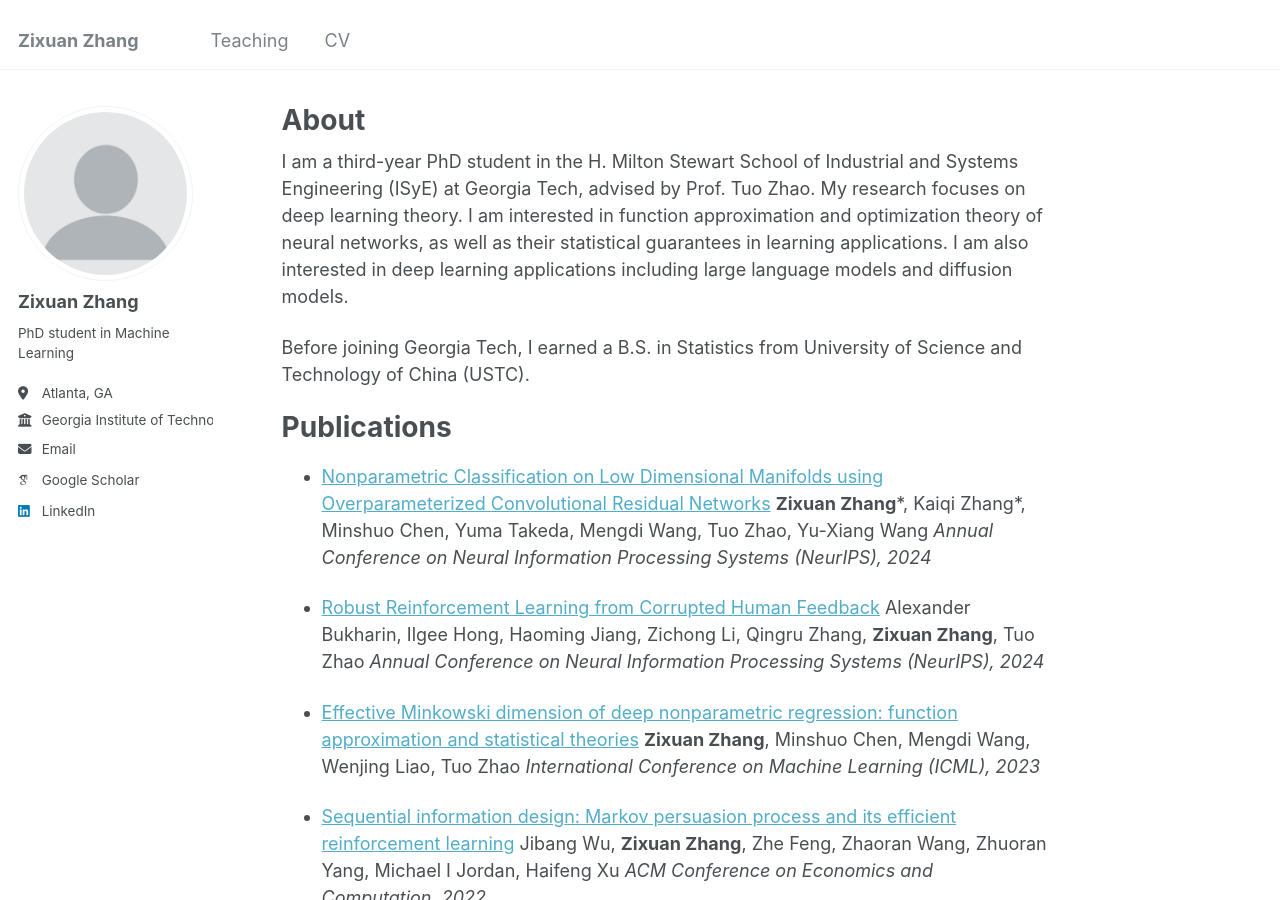
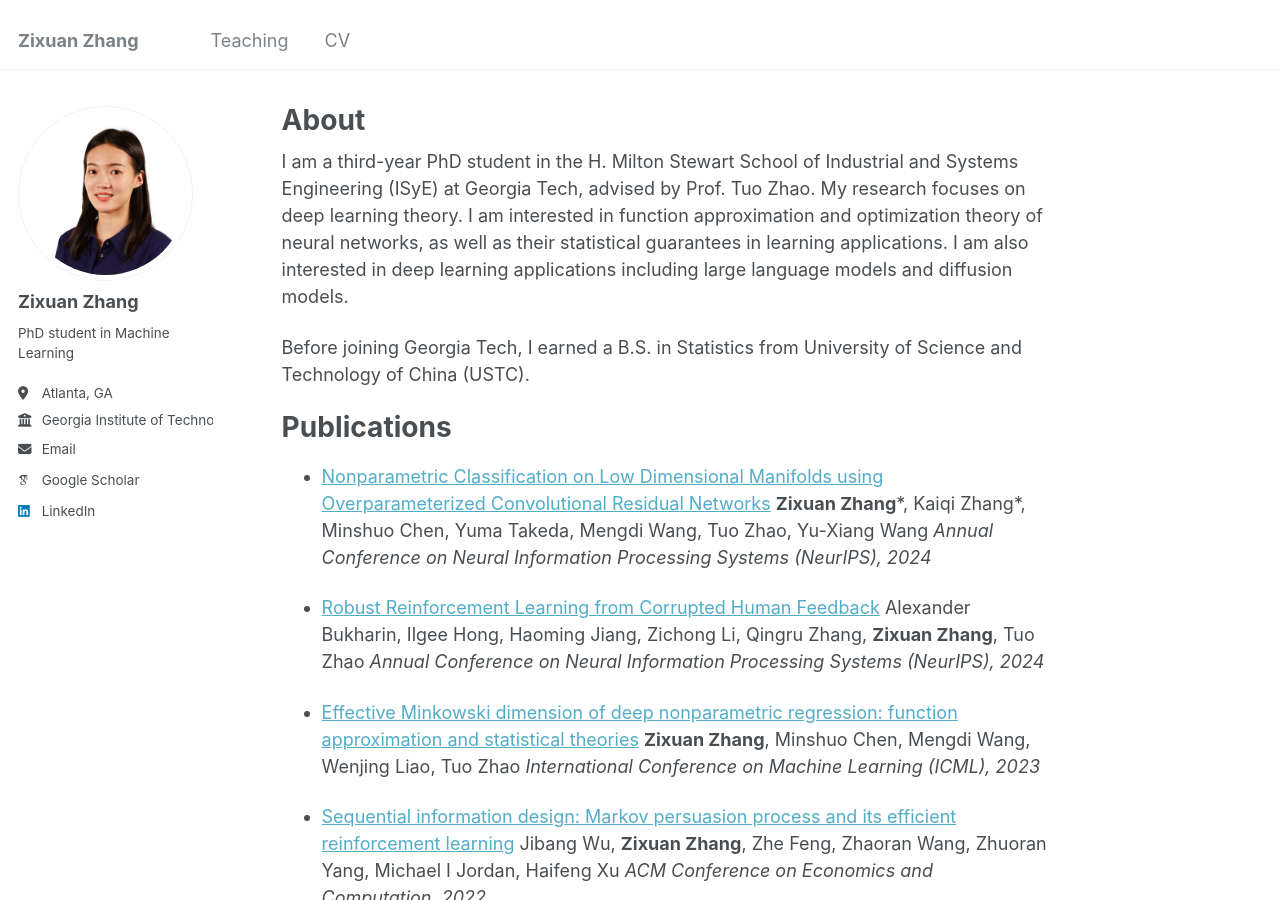
Before and after one commit to ZixuanZZhang/zixuanzzhang.github.io, a Jekyll site: the page built from _pages/about.md, in a window 1280 px wide and 900 px high. Built offline with Jekyll 4.4.1, drawn with Linux system fonts in a browser that asks for light colours; some web fonts are replaced.

Commit message:
Update _config.yml

```diff
--- a/_config.yml
+++ b/_config.yml
@@ -21,7 +21,7 @@ repository               : "ZixuanZZhang/zixuanzzhang.github.io"
 #               Additional customization can be done by editing /_includes/author-profile.html
 author:
   # Biographic information
-  avatar           : "profile.png"
+  avatar           : "Zixuan.jpg"
   name             : "Zixuan Zhang"
   pronouns         : # example: "she/her"
   bio              : "PhD student in Machine Learning"
```
